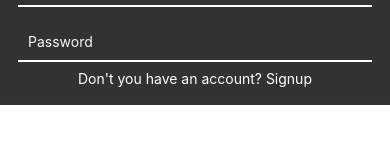
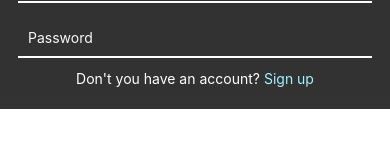
Before and after one commit to SultanYasin/expo_Examen, a React Native app: screen / in a window 390 px wide. Shown: the part 411-558 px from the top of the page. Built offline with nearby package versions, Linux system fonts and the light colour scheme.

Commit message:
styling Login form

```diff
--- a/components/InlineTextButton.js
+++ b/components/InlineTextButton.js
@@ -1,5 +1,6 @@
 import { Text, Pressable } from 'react-native';
-import AppStyles from '../styles/AppStyles';
+
+import LoginStyle from '../styles/LoginStyle';
 
 export default function InlineTextButton(props) {
   let style = {};
@@ -10,7 +11,7 @@ export default function InlineTextButton(props) {
     <Pressable onPress={props.onPress}>
       {({ pressed }) => (
         <Text
-          style={[pressed ? AppStyles.pressedInlineTextButton : AppStyles.inlineTextButton, style]}>
+          style={[pressed ? LoginStyle.pressedInlineTextButton : LoginStyle.inlineTextButton, style]}>
             {props.text}
         </Text>
       )}
--- a/screen/Login.js
+++ b/screen/Login.js
@@ -1,6 +1,7 @@
 import { Text, TextInput, View } from "react-native";
 import React, { useState } from "react";
 import LoginStyle from "../styles/LoginStyle";
+import InlineTextButton from "../components/InlineTextButton";
 
 export default function Login() {
 
@@ -29,8 +30,10 @@ export default function Login() {
             onChangeText={setPassword}
             style={[LoginStyle.lightText, LoginStyle.textInput, LoginStyle.lightTextInput]}
           />
-
-          <Text style={LoginStyle.lightText} >Don't you have an account? Signup</Text>
+          <View style={LoginStyle.rowContainer} >
+          <Text style={LoginStyle.lightText} >Don't you have an account? </Text>
+          <InlineTextButton text="Sign up" />
+          </View>
         </View>
       </View>
     );
--- a/styles/LoginStyle.js
+++ b/styles/LoginStyle.js
@@ -51,4 +51,11 @@ export default StyleSheet.create({
     color: "#87F1FF",
     opacity: 0.6,
   },
+  rowContainer: {
+    flexDirection: "row",
+    alignItems: "center",
+    justifyContent: "center",
+    alignSelf: "stretch",
+    marginVertical: 4,
+  },
 });
```
